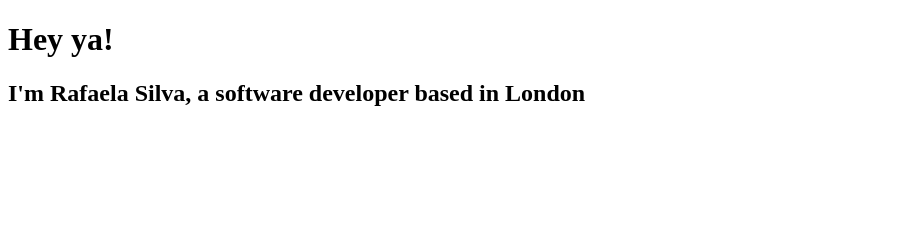
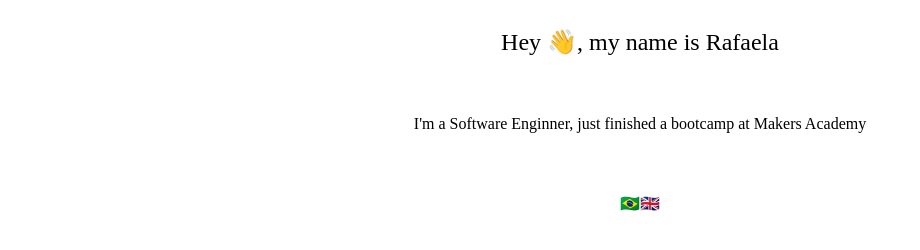
Before and after one commit to irafaelasilva/website, a Gatsby site: page / in a window 1280 px wide. Shown: the whole page, without its empty margins (0-920 px from the left). Built offline with nearby package versions, Linux system fonts and the light colour scheme; Gatsby itself is replaced by a stand-in of ours.

Commit message:
Add style and content at index page

```diff
--- a/src/pages/index.js
+++ b/src/pages/index.js
@@ -1,11 +1,53 @@
 import React from "react"
+import styled from "styled-components"
+
+const Container = styled.section`
+  display: flex;
+  flex-direction: column;
+  align-items: center;
+  justify-content: center;
+  position: relative;
+  height: 100%;
+`
+
+const Title = styled.h1`
+  font-weight: lighter;
+`
+
+const SubTitle = styled.h4`
+  font-weight: lighter;
+`
+
+const Name = styled.span`
+  font-weight: normal;
+`
+
+const Company = styled.a`
+  color: inherit;
+  text-decoration: none;
+  font-weight: normal;
+`
 
 const IndexPage = () => {
   return (
-    <div>
-      <h1>Hey ya!</h1>
-      <h2>I'm Rafaela Silva, a software developer based in London</h2>
-    </div>
+    <Container>
+      <Title>
+        Hey <span>👋</span>, my name is <Name>Rafaela</Name>
+      </Title>
+      <br />
+      <SubTitle>
+        I'm a Software Enginner, just finished a bootcamp at{" "}
+        <Company
+          href="https://makers.tech/"
+          target="_blank"
+          rel="noopener noreferrer"
+        >
+          Makers Academy
+        </Company>
+      </SubTitle>
+      <br />
+      <SubTitle>🇧🇷🇬🇧</SubTitle>
+    </Container>
   )
 }
 
```
